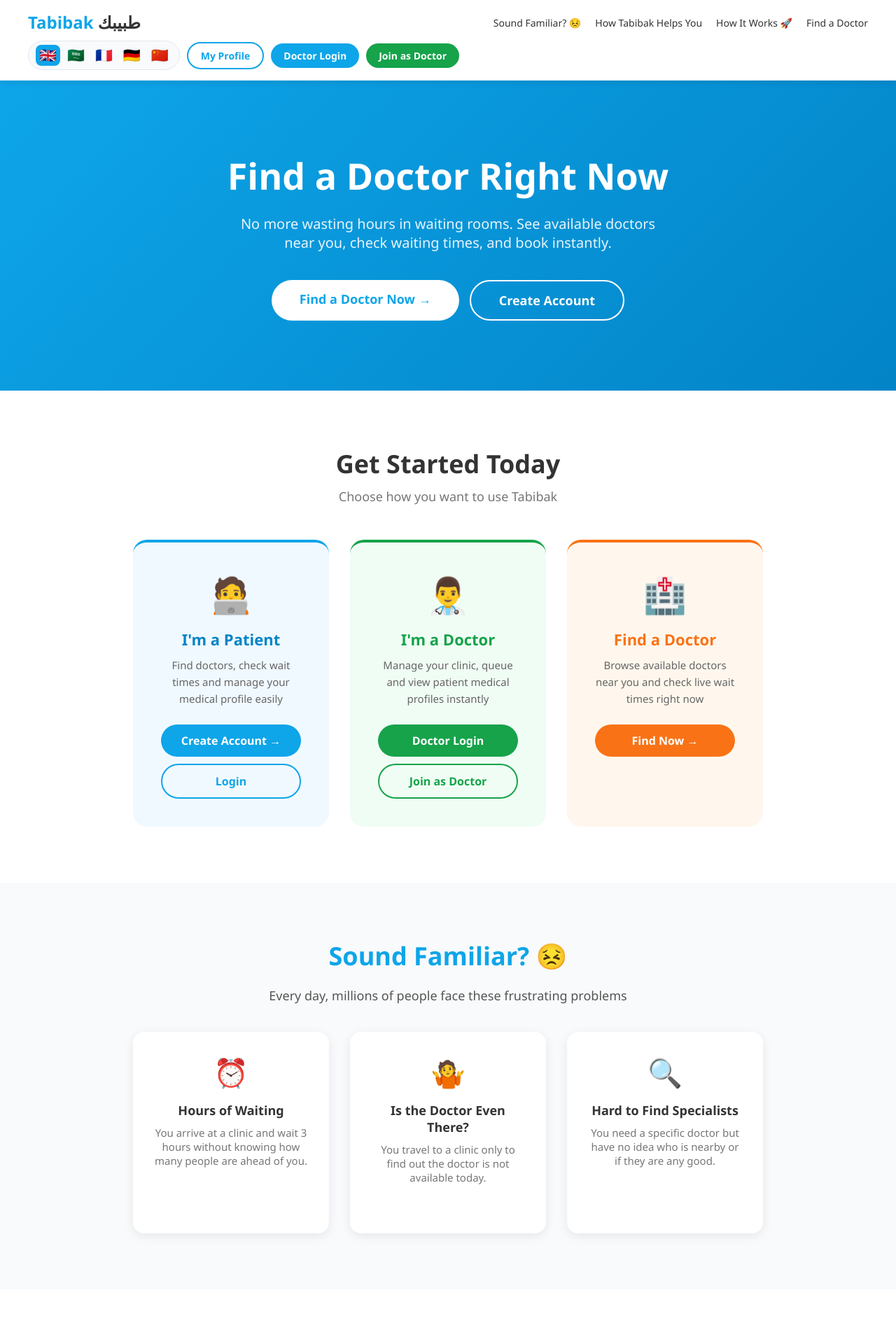
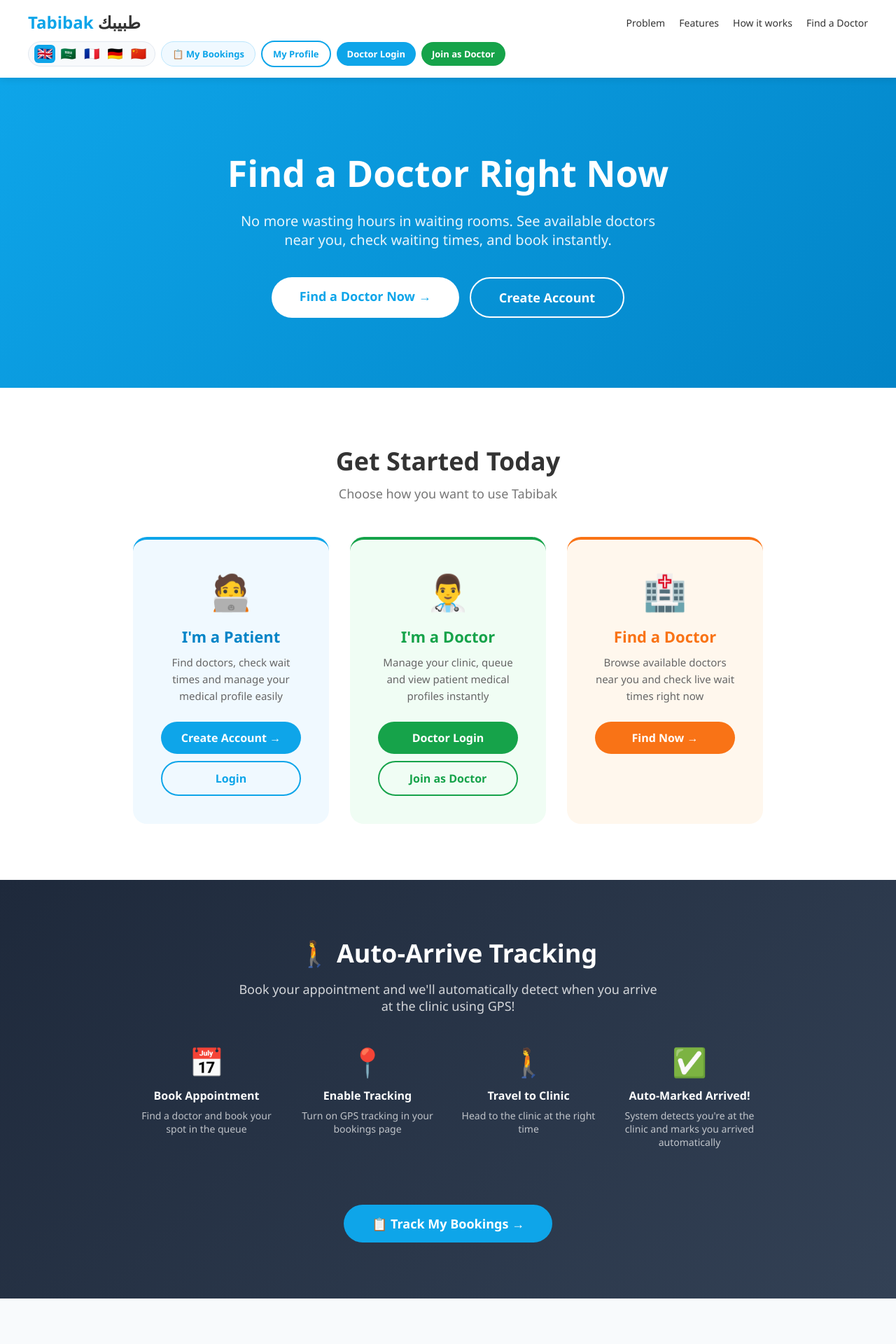
Before and after one commit to yoyo122001yt-ctrl/tabibak, a Flask app: page / in a window 1280 px wide. Shown: the top 1920 px of the page at 70% size. Run offline with Flask 3, Linux system fonts and the light colour scheme.

Commit message:
Connect auto-arrive tracking to homepage

```diff
--- a/app.py
+++ b/app.py
@@ -1,6 +1,7 @@
-from flask import Flask, render_template, request, redirect, session
+from flask import Flask, render_template, request, redirect, session, jsonify
 import sqlite3
 import os
+import math
 from werkzeug.utils import secure_filename
 
 app = Flask(__name__)
@@ -37,6 +38,14 @@ def update_clinic_status(clinic_id, is_open):
     conn.commit()
     conn.close()
 
+def get_distance_km(lat1, lng1, lat2, lng2):
+    R = 6371
+    dlat = math.radians(lat2 - lat1)
+    dlng = math.radians(lng2 - lng1)
+    a = math.sin(dlat/2)**2 + math.cos(math.radians(lat1)) * math.cos(math.radians(lat2)) * math.sin(dlng/2)**2
+    c = 2 * math.atan2(math.sqrt(a), math.sqrt(1-a))
+    return R * c
+
 # ─── MAIN PAGES ───────────────────────────────────────────
 @app.route("/")
 def home():
@@ -54,16 +63,13 @@ def book_clinic(clinic_id):
         return redirect("/patient/login")
     conn = sqlite3.connect("tabibak.db")
     cursor = conn.cursor()
-    # Check if patient already booked this clinic
     cursor.execute("SELECT * FROM bookings WHERE patient_id = ? AND clinic_id = ? AND status = 'waiting'",
                   (session["patient_id"], clinic_id))
     existing = cursor.fetchone()
     if existing:
         conn.close()
         return redirect(f"/booking/confirm/{clinic_id}?already=true")
-    # Add patient to queue
     cursor.execute("UPDATE clinics SET patients_waiting = patients_waiting + 1 WHERE id = ?", (clinic_id,))
-    # Save booking
     cursor.execute("INSERT INTO bookings (patient_id, clinic_id) VALUES (?, ?)",
                   (session["patient_id"], clinic_id))
     conn.commit()
@@ -81,8 +87,7 @@ def booking_confirm(clinic_id):
     clinic = cursor.fetchone()
     cursor.execute("SELECT * FROM patients WHERE id = ?", (session["patient_id"],))
     patient = cursor.fetchone()
-    cursor.execute("SELECT COUNT(*) FROM bookings WHERE clinic_id = ? AND status = 'waiting'",
-                  (clinic_id,))
+    cursor.execute("SELECT COUNT(*) FROM bookings WHERE clinic_id = ? AND status = 'waiting'", (clinic_id,))
     queue_position = cursor.fetchone()[0]
     conn.close()
     wait_time = clinic[4] * clinic[5]
@@ -92,6 +97,70 @@ def booking_confirm(clinic_id):
         wait_time=wait_time,
         queue_position=queue_position,
         already=already)
+
+# ─── AUTO ARRIVE ──────────────────────────────────────────
+@app.route("/api/check_arrival", methods=["POST"])
+def check_arrival():
+    if "patient_id" not in session:
+        return jsonify({"error": "not logged in"}), 401
+
+    data = request.get_json()
+    patient_lat = data.get("lat")
+    patient_lng = data.get("lng")
+
+    if not patient_lat or not patient_lng:
+        return jsonify({"error": "no location"}), 400
+
+    conn = sqlite3.connect("tabibak.db")
+    cursor = conn.cursor()
+
+    # Get patient's active bookings
+    cursor.execute("""
+        SELECT bookings.id, bookings.clinic_id, clinics.latitude, clinics.longitude, clinics.name
+        FROM bookings
+        JOIN clinics ON bookings.clinic_id = clinics.id
+        WHERE bookings.patient_id = ? AND bookings.status = 'waiting' AND bookings.arrived = 0
+    """, (session["patient_id"],))
+    bookings = cursor.fetchall()
+
+    arrived_clinics = []
+    for booking in bookings:
+        booking_id, clinic_id, clinic_lat, clinic_lng, clinic_name = booking
+        if clinic_lat and clinic_lng:
+            distance = get_distance_km(patient_lat, patient_lng, clinic_lat, clinic_lng)
+            # If within 200 meters
+            if distance <= 0.2:
+                cursor.execute("UPDATE bookings SET arrived = 1 WHERE id = ?", (booking_id,))
+                arrived_clinics.append({
+                    "clinic_id": clinic_id,
+                    "clinic_name": clinic_name,
+                    "distance_m": round(distance * 1000)
+                })
+
+    conn.commit()
+    conn.close()
+
+    return jsonify({"arrived": arrived_clinics})
+
+@app.route("/my_bookings")
+def my_bookings():
+    if "patient_id" not in session:
+        return redirect("/patient/login")
+    conn = sqlite3.connect("tabibak.db")
+    cursor = conn.cursor()
+    cursor.execute("""
+        SELECT bookings.*, clinics.name, clinics.doctor, clinics.patients_waiting,
+               clinics.minutes_per_patient, clinics.latitude, clinics.longitude
+        FROM bookings
+        JOIN clinics ON bookings.clinic_id = clinics.id
+        WHERE bookings.patient_id = ? AND bookings.status = 'waiting'
+        ORDER BY bookings.booked_at DESC
+    """, (session["patient_id"],))
+    bookings = cursor.fetchall()
+    cursor.execute("SELECT * FROM patients WHERE id = ?", (session["patient_id"],))
+    patient = cursor.fetchone()
+    conn.close()
+    return render_template("my_bookings.html", bookings=bookings, patient=patient)
 
 # ─── DOCTOR ROUTES ────────────────────────────────────────
 @app.route("/doctor/register", methods=["GET", "POST"])
@@ -152,8 +221,21 @@ def doctor_dashboard():
         GROUP BY patients.id
     """)
     patients = cursor.fetchall()
+    # Get arrived patients
+    cursor.execute("""
+        SELECT patients.name, patients.phone, bookings.booked_at
+        FROM bookings
+        JOIN patients ON bookings.patient_id = patients.id
+        WHERE bookings.clinic_id = ? AND bookings.arrived = 1 AND bookings.status = 'waiting'
+        ORDER BY bookings.booked_at DESC
+    """, (session["clinic_id"],))
+    arrived_patients = cursor.fetchall()
     conn.close()
-    return render_template("doctor_dashboard.html", doctor=session["doctor_name"], clinic=clinic, patients=patients)
+    return render_template("doctor_dashboard.html",
+        doctor=session["doctor_name"],
+        clinic=clinic,
+        patients=patients,
+        arrived_patients=arrived_patients)
 
 @app.route("/doctor/patient/<int:patient_id>")
 def doctor_view_patient(patient_id):
@@ -253,8 +335,16 @@ def patient_profile():
     patient = cursor.fetchone()
     cursor.execute("SELECT * FROM medical_documents WHERE patient_id = ?", (session["patient_id"],))
     documents = cursor.fetchall()
+    cursor.execute("""
+        SELECT bookings.*, clinics.name, clinics.doctor, clinics.patients_waiting, clinics.minutes_per_patient
+        FROM bookings
+        JOIN clinics ON bookings.clinic_id = clinics.id
+        WHERE bookings.patient_id = ? AND bookings.status = 'waiting'
+        ORDER BY bookings.booked_at DESC
+    """, (session["patient_id"],))
+    bookings = cursor.fetchall()
     conn.close()
-    return render_template("patient_profile.html", patient=patient, documents=documents, success=None)
+    return render_template("patient_profile.html", patient=patient, documents=documents, success=None, bookings=bookings)
 
 @app.route("/patient/upload", methods=["POST"])
 def patient_upload():
--- a/templates/index.html
+++ b/templates/index.html
@@ -28,11 +28,11 @@
         nav ul { list-style: none; display: flex; gap: 20px; flex-wrap: wrap; }
         nav ul a { text-decoration: none; color: #333; font-weight: 500; font-size: 14px; }
         nav ul a:hover { color: #0ea5e9; }
-        .nav-btns { display: flex; gap: 10px; flex-wrap: wrap; align-items: center; }
+        .nav-btns { display: flex; gap: 8px; flex-wrap: wrap; align-items: center; }
         .nav-btn {
-            padding: 8px 18px;
+            padding: 8px 15px;
             border-radius: 50px;
-            font-size: 14px;
+            font-size: 13px;
             font-weight: bold;
             text-decoration: none;
             transition: transform 0.2s;
@@ -41,28 +41,29 @@
         .nav-btn-outline { border: 2px solid #0ea5e9; color: #0ea5e9; }
         .nav-btn-filled { background: #0ea5e9; color: white; }
         .nav-btn-green { background: #16a34a; color: white; }
+        .nav-btn-light { background: #f0f9ff; color: #0ea5e9; border: 1px solid #bae6fd; }
 
         /* LANGUAGE SWITCHER */
         .lang-switcher {
             display: flex;
-            gap: 5px;
+            gap: 3px;
             align-items: center;
             background: #f8fafc;
-            padding: 5px 10px;
+            padding: 4px 8px;
             border-radius: 50px;
             border: 1px solid #e2e8f0;
         }
         .lang-btn {
-            font-size: 20px;
+            font-size: 18px;
             cursor: pointer;
-            padding: 3px 5px;
-            border-radius: 8px;
+            padding: 2px 4px;
+            border-radius: 6px;
             transition: transform 0.2s, background 0.2s;
             border: none;
             background: transparent;
         }
         .lang-btn:hover { transform: scale(1.2); background: #e2e8f0; }
-        .lang-btn.active { background: #0ea5e9; border-radius: 8px; }
+        .lang-btn.active { background: #0ea5e9; border-radius: 6px; }
 
         /* RTL support for Arabic */
         body.rtl { direction: rtl; text-align: right; }
@@ -134,6 +135,42 @@
         .find-card h3 { color: #f97316; }
         .find-card .card-btn { background: #f97316; color: white; }
 
+        /* TRACKING FEATURE SECTION */
+        .tracking-section {
+            background: linear-gradient(135deg, #1e293b, #334155);
+            color: white;
+            padding: 80px 40px;
+            text-align: center;
+        }
+        .tracking-section h2 { font-size: 36px; margin-bottom: 15px; }
+        .tracking-section p { font-size: 18px; opacity: 0.8; margin-bottom: 40px; max-width: 600px; margin-left: auto; margin-right: auto; }
+        .tracking-steps {
+            display: flex;
+            justify-content: center;
+            gap: 30px;
+            flex-wrap: wrap;
+            margin-bottom: 40px;
+        }
+        .tracking-step {
+            width: 200px;
+            text-align: center;
+        }
+        .tracking-step .step-icon { font-size: 40px; margin-bottom: 10px; }
+        .tracking-step h3 { font-size: 16px; margin-bottom: 8px; }
+        .tracking-step p { font-size: 14px; opacity: 0.7; }
+        .tracking-btn {
+            display: inline-block;
+            background: #0ea5e9;
+            color: white;
+            padding: 15px 40px;
+            border-radius: 50px;
+            font-size: 18px;
+            font-weight: bold;
+            text-decoration: none;
+            transition: transform 0.2s;
+        }
+        .tracking-btn:hover { transform: scale(1.05); background: #0284c7; }
+
         /* PROBLEM */
         .problem { background: #f8fafc; padding: 80px 40px; text-align: center; }
         .problem h2 { font-size: 36px; margin-bottom: 20px; color: #0ea5e9; }
@@ -182,13 +219,12 @@
     <nav>
         <div class="logo">Tabibak <span>طبيبك</span></div>
         <ul>
-            <li><a href="#problem" data-t="problem_title">Problem</a></li>
-            <li><a href="#features" data-t="features_title">Features</a></li>
-            <li><a href="#how" data-t="how_title">How it works</a></li>
-            <li><a href="/clinics" data-t="find_card">Find a Doctor</a></li>
+            <li><a href="#problem">Problem</a></li>
+            <li><a href="#features">Features</a></li>
+            <li><a href="#how">How it works</a></li>
+            <li><a href="/clinics">Find a Doctor</a></li>
         </ul>
         <div class="nav-btns">
-            <!-- Language Switcher -->
             <div class="lang-switcher">
                 <button class="lang-btn active" onclick="setLang('en')" title="English">🇬🇧</button>
                 <button class="lang-btn" onclick="setLang('ar')" title="العربية">🇸🇦</button>
@@ -196,6 +232,7 @@
                 <button class="lang-btn" onclick="setLang('de')" title="Deutsch">🇩🇪</button>
                 <button class="lang-btn" onclick="setLang('zh')" title="中文">🇨🇳</button>
             </div>
+            <a href="/my_bookings" class="nav-btn nav-btn-light">📋 My Bookings</a>
             <a href="/patient/login" class="nav-btn nav-btn-outline" data-t="my_profile">My Profile</a>
             <a href="/doctor/login" class="nav-btn nav-btn-filled" data-t="doctor_login">Doctor Login</a>
             <a href="/doctor/register" class="nav-btn nav-btn-green" data-t="join_doctor">Join as Doctor</a>
@@ -240,6 +277,35 @@
         </div>
     </section>
 
+    <!-- AUTO-ARRIVE TRACKING SECTION -->
+    <section class="tracking-section">
+        <h2>🚶 Auto-Arrive Tracking</h2>
+        <p>Book your appointment and we'll automatically detect when you arrive at the clinic using GPS!</p>
+        <div class="tracking-steps">
+            <div class="tracking-step">
+                <div class="step-icon">📅</div>
+                <h3>Book Appointment</h3>
+                <p>Find a doctor and book your spot in the queue</p>
+            </div>
+            <div class="tracking-step">
+                <div class="step-icon">📍</div>
+                <h3>Enable Tracking</h3>
+                <p>Turn on GPS tracking in your bookings page</p>
+            </div>
+            <div class="tracking-step">
+                <div class="step-icon">🚶</div>
+                <h3>Travel to Clinic</h3>
+                <p>Head to the clinic at the right time</p>
+            </div>
+            <div class="tracking-step">
+                <div class="step-icon">✅</div>
+                <h3>Auto-Marked Arrived!</h3>
+                <p>System detects you're at the clinic and marks you arrived automatically</p>
+            </div>
+        </div>
+        <a href="/my_bookings" class="tracking-btn">📋 Track My Bookings →</a>
+    </section>
+
     <!-- PROBLEM -->
     <section class="problem" id="problem">
         <h2 data-t="problem_title">Sound Familiar? 😣</h2>
@@ -282,6 +348,11 @@
                 <div class="icon">⏱️</div>
                 <h3>Wait Time Tracker</h3>
                 <p>Know exactly how many patients are ahead of you before you leave home.</p>
+            </div>
+            <div class="feature-card">
+                <div class="icon">🚶</div>
+                <h3>Auto-Arrive</h3>
+                <p>GPS detects when you reach the clinic and marks you arrived automatically.</p>
             </div>
             <div class="feature-card">
                 <div class="icon">📋</div>
@@ -334,16 +405,16 @@
     <footer>
         <p>© 2026 <span>Tabibak طبيبك</span> — <span data-t="footer">Making healthcare accessible for everyone.</span></p>
         <p style="margin-top:10px;">
-            <a href="/patient/register" data-t="create_acc">Patient Register</a>
-            <a href="/patient/login" data-t="my_profile">Patient Login</a>
-            <a href="/doctor/register" data-t="join_doctor">Doctor Register</a>
-            <a href="/doctor/login" data-t="doctor_login">Doctor Login</a>
-            <a href="/clinics" data-t="find_card">Find a Doctor</a>
+            <a href="/patient/register">Patient Register</a>
+            <a href="/patient/login">Patient Login</a>
+            <a href="/my_bookings">My Bookings</a>
+            <a href="/doctor/register">Doctor Register</a>
+            <a href="/doctor/login">Doctor Login</a>
+            <a href="/clinics">Find a Doctor</a>
         </p>
     </footer>
 
     <script>
-        // Load saved language or default to English
         let currentLang = localStorage.getItem('tabibak_lang') || 'en';
 
         function setLang(lang) {
@@ -351,7 +422,6 @@
             localStorage.setItem('tabibak_lang', lang);
             applyTranslations();
             updateLangButtons();
-            // RTL for Arabic
             if (lang === 'ar') {
                 document.body.classList.add('rtl');
                 document.getElementById('htmlRoot').setAttribute('dir', 'rtl');
@@ -371,17 +441,12 @@
         }
 
         function updateLangButtons() {
-            document.querySelectorAll('.lang-btn').forEach(btn => {
-                btn.classList.remove('active');
-            });
+            document.querySelectorAll('.lang-btn').forEach(btn => btn.classList.remove('active'));
             const langMap = { en: 0, ar: 1, fr: 2, de: 3, zh: 4 };
             const btns = document.querySelectorAll('.lang-btn');
-            if (btns[langMap[currentLang]]) {
-                btns[langMap[currentLang]].classList.add('active');
-            }
+            if (btns[langMap[currentLang]]) btns[langMap[currentLang]].classList.add('active');
         }
 
-        // Apply on page load
         setLang(currentLang);
     </script>
 
```
Also changed, not shown: database.py (+16 -16 lines), templates/my_bookings.html (added, +311 -0 lines), templates/patient_profile.html (+90 -15 lines), tabibak.db.
